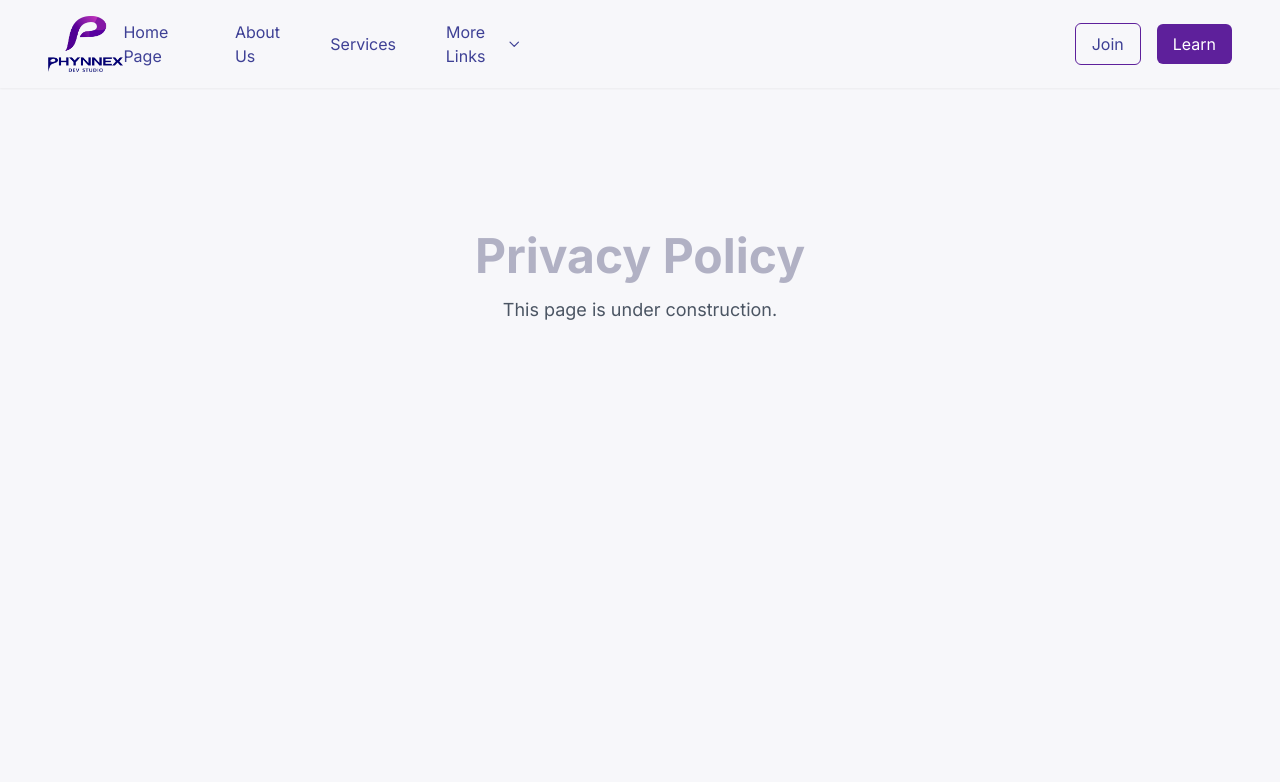
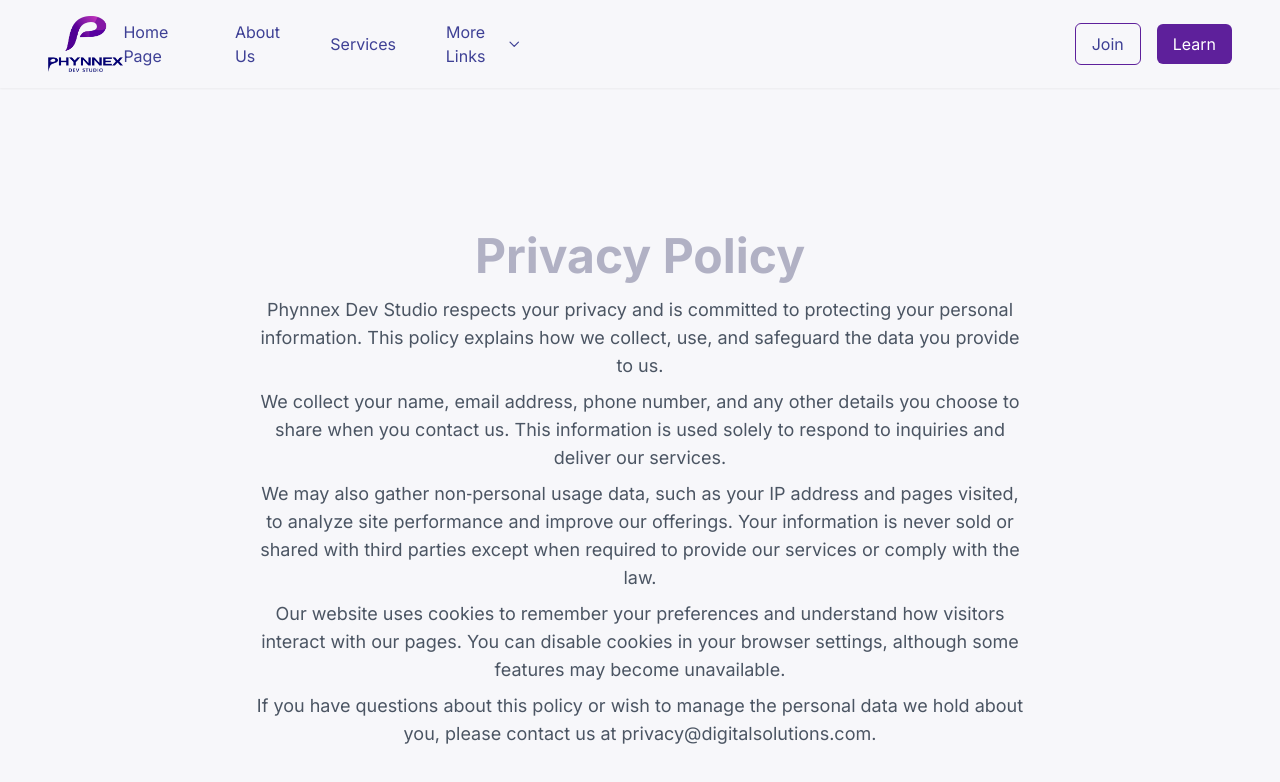
Before and after one commit to Phynnex/phynnex-dev-studio, a Next.js app: page /privacy in a window 1280 px wide. Shown: the top 782 px of the page. Built offline with nearby package versions, Linux system fonts and the light colour scheme.

Commit message:
Add full policy and support content

```diff
--- a/src/pages/cookies.tsx
+++ b/src/pages/cookies.tsx
@@ -15,7 +15,24 @@ const CookiesPage = () => {
             Cookies Settings
           </h1>
           <p className="text-center text-lg text-gray-600 mt-4 max-w-3xl mx-auto">
-            This page is under construction.
+            Phynnex Dev Studio uses cookies to enhance your browsing experience
+            and analyze site traffic. Cookies are small files stored on your
+            device when you visit our website.
+          </p>
+          <p className="text-center text-lg text-gray-600 mt-2 max-w-3xl mx-auto">
+            Essential cookies enable key functionality such as security and
+            accessibility. Analytics cookies help us understand how visitors
+            interact with our pages. We do not currently use advertising
+            cookies.
+          </p>
+          <p className="text-center text-lg text-gray-600 mt-2 max-w-3xl mx-auto">
+            You can disable or remove cookies through your browser settings at
+            any time, though doing so may affect certain features of the site.
+          </p>
+          <p className="text-center text-lg text-gray-600 mt-2 max-w-3xl mx-auto">
+            For more details about how we use cookies and handle personal data,
+            please review our Privacy Policy or contact
+            privacy@digitalsolutions.com.
           </p>
         </div>
       </div>
--- a/src/pages/privacy.tsx
+++ b/src/pages/privacy.tsx
@@ -13,7 +13,32 @@ const PrivacyPage = () => {
         <div className="container mx-auto max-w-7xl px-4">
           <h1 className="text-4xl md:text-5xl font-bold text-center text-creole">Privacy Policy</h1>
           <p className="text-center text-lg text-gray-600 mt-4 max-w-3xl mx-auto">
-            This page is under construction.
+            Phynnex Dev Studio respects your privacy and is committed to
+            protecting your personal information. This policy explains how we
+            collect, use, and safeguard the data you provide to us.
+          </p>
+          <p className="text-center text-lg text-gray-600 mt-2 max-w-3xl mx-auto">
+            We collect your name, email address, phone number, and any other
+            details you choose to share when you contact us. This information is
+            used solely to respond to inquiries and deliver our services.
+          </p>
+          <p className="text-center text-lg text-gray-600 mt-2 max-w-3xl mx-auto">
+            We may also gather non‑personal usage data, such as your IP address
+            and pages visited, to analyze site performance and improve our
+            offerings. Your information is never sold or shared with third
+            parties except when required to provide our services or comply with
+            the law.
+          </p>
+          <p className="text-center text-lg text-gray-600 mt-2 max-w-3xl mx-auto">
+            Our website uses cookies to remember your preferences and understand
+            how visitors interact with our pages. You can disable cookies in
+            your browser settings, although some features may become
+            unavailable.
+          </p>
+          <p className="text-center text-lg text-gray-600 mt-2 max-w-3xl mx-auto">
+            If you have questions about this policy or wish to manage the
+            personal data we hold about you, please contact us at
+            privacy@digitalsolutions.com.
           </p>
         </div>
       </div>
--- a/src/pages/support.tsx
+++ b/src/pages/support.tsx
@@ -15,7 +15,23 @@ const SupportPage = () => {
         <div className="container-custom">
           <h1 className="text-4xl md:text-5xl font-bold text-center text-creole">Support Center</h1>
           <p className="text-center text-lg text-gray-600 mt-4 max-w-3xl mx-auto">
-            How can we assist you? This page is under construction.
+            Welcome to the Phynnex Dev Studio Support Center. We’re dedicated to
+            providing prompt assistance for any issues or questions you may
+            have.
+          </p>
+          <p className="text-center text-lg text-gray-600 mt-2 max-w-3xl mx-auto">
+            For technical help or project inquiries, email us at
+            support@digitalsolutions.com or call 1-800-555-1234. Our team aims to
+            respond within one business day.
+          </p>
+          <p className="text-center text-lg text-gray-600 mt-2 max-w-3xl mx-auto">
+            You can also explore our FAQ section for quick answers to common
+            questions about our services and development process.
+          </p>
+          <p className="text-center text-lg text-gray-600 mt-2 max-w-3xl mx-auto">
+            Existing clients may request updates or maintenance by contacting
+            their project manager or submitting a ticket through our support
+            channel.
           </p>
         </div>
       </div>
--- a/src/pages/terms.tsx
+++ b/src/pages/terms.tsx
@@ -18,7 +18,24 @@ const TermsPage = () => {
             Terms of Service
           </h1>
           <p className="text-center text-lg text-gray-600 mt-4 max-w-3xl mx-auto">
-            This page is under construction.
+            By accessing the Phynnex Dev Studio website you agree to these terms
+            of service. Please read them carefully before using our site.
+          </p>
+          <p className="text-center text-lg text-gray-600 mt-2 max-w-3xl mx-auto">
+            All content on this site is the property of Phynnex Dev Studio and
+            may not be reproduced or distributed without prior written consent.
+            You agree not to use the site for any unlawful purpose or to attempt
+            to compromise its security.
+          </p>
+          <p className="text-center text-lg text-gray-600 mt-2 max-w-3xl mx-auto">
+            Our website and services are provided "as is" without warranties of
+            any kind. Phynnex Dev Studio is not liable for damages arising from
+            your use or inability to use the site.
+          </p>
+          <p className="text-center text-lg text-gray-600 mt-2 max-w-3xl mx-auto">
+            We may update these terms at any time. Continued use of the website
+            constitutes acceptance of the updated terms. For questions, contact
+            us at legal@digitalsolutions.com.
           </p>
         </div>
       </div>
```
